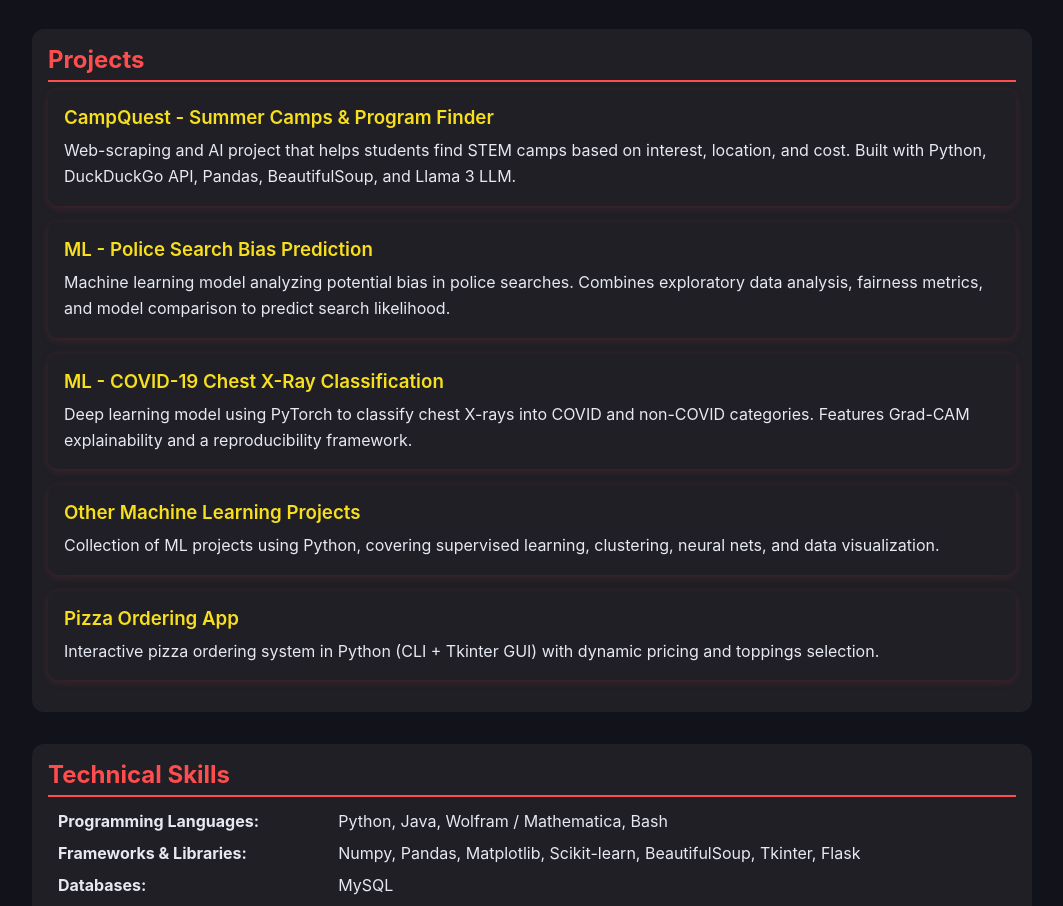
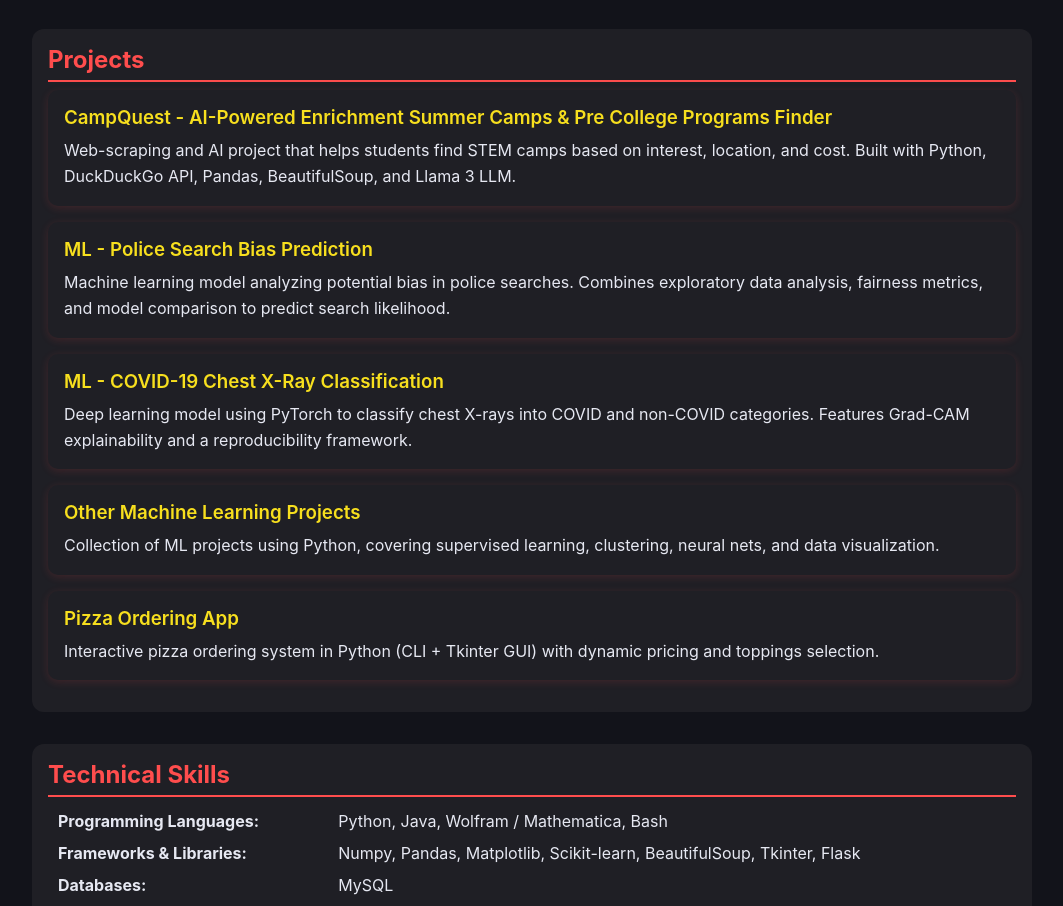
Before and after one commit to SalmaLilad/Profile, a plain HTML site: page index.html in a window 1280 px wide. Shown: the part 1283-2189 px from the top of the page, without its empty margins (108-1171 px from the left). Drawn offline with Linux system fonts and the light colour scheme.

Commit message:
Update index.html

```diff
--- a/index.html
+++ b/index.html
@@ -283,7 +283,7 @@
     <h2>Projects</h2>
 
     <div class="card">
-      <h3><a href="https://github.com/SalmaLilad/CampQuest" target="_blank" class="project-link">CampQuest - Summer Camps & Program Finder</a></h3>
+      <h3><a href="https://github.com/SalmaLilad/CampQuest" target="_blank" class="project-link">CampQuest - AI-Powered Enrichment Summer Camps & Pre College Programs Finder</a></h3>
       <p>Web-scraping and AI project that helps students find STEM camps based on
     interest, location, and cost. Built with Python, DuckDuckGo API, Pandas, BeautifulSoup,
     and Llama 3 LLM.</p>
```
